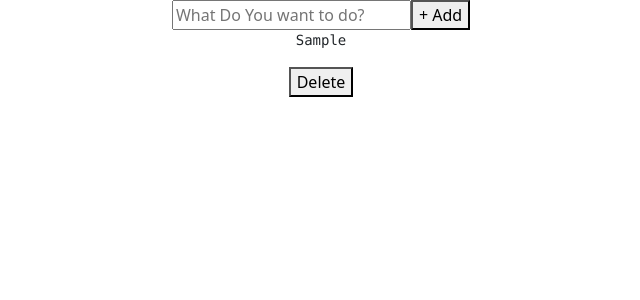
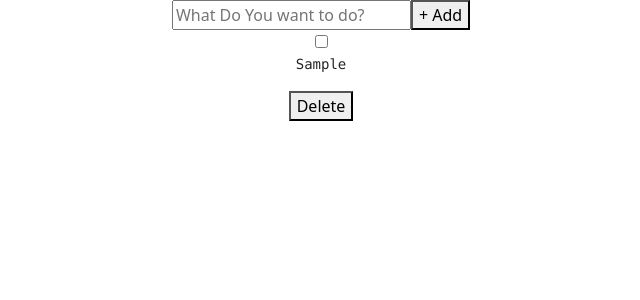
Before and after one commit to warrenwalt/todo, a React (Create React App) app: page / in a window 1280 px wide. Both pictures are taken after typing "Sample" into the empty fields and a click on the button "+ Add". Shown: the top 300 px of the page, without its empty margins (319-959 px from the left). Built offline with nearby package versions, Linux system fonts and the light colour scheme.

Commit message:
is complete feature

```diff
--- a/src/component/List.js
+++ b/src/component/List.js
@@ -3,14 +3,33 @@ import 'bootstrap/dist/css/bootstrap.min.css';
 
 
 export default function List({list, deleteList}){
+    const [checked, setChecked] = React.useState(false)
+
+    function handleChange(e){
+        setChecked(e.target.checked)
+        console.log(e.target.checked)
+    }
+
+    const style = checked ? {textDecoration: "line-through"}: {textDecoration: "inherit"}
+
     return (
         <div>
-            <pre>{list}</pre>
+        <form onSubmit={e => e.preventDefault()}>
+            <input
+            style={{color: "red"}}
+                type="checkbox"
+                name='isComplete'
+                onChange={handleChange}
+                checked={checked}
+                id="isComplete"
+            />
+            <pre style={style}>{list}</pre>
             <button
                 onClick={() => deleteList(list)}
             >
             Delete
             </button>
+        </form>
         </div>
     )
 }
```
